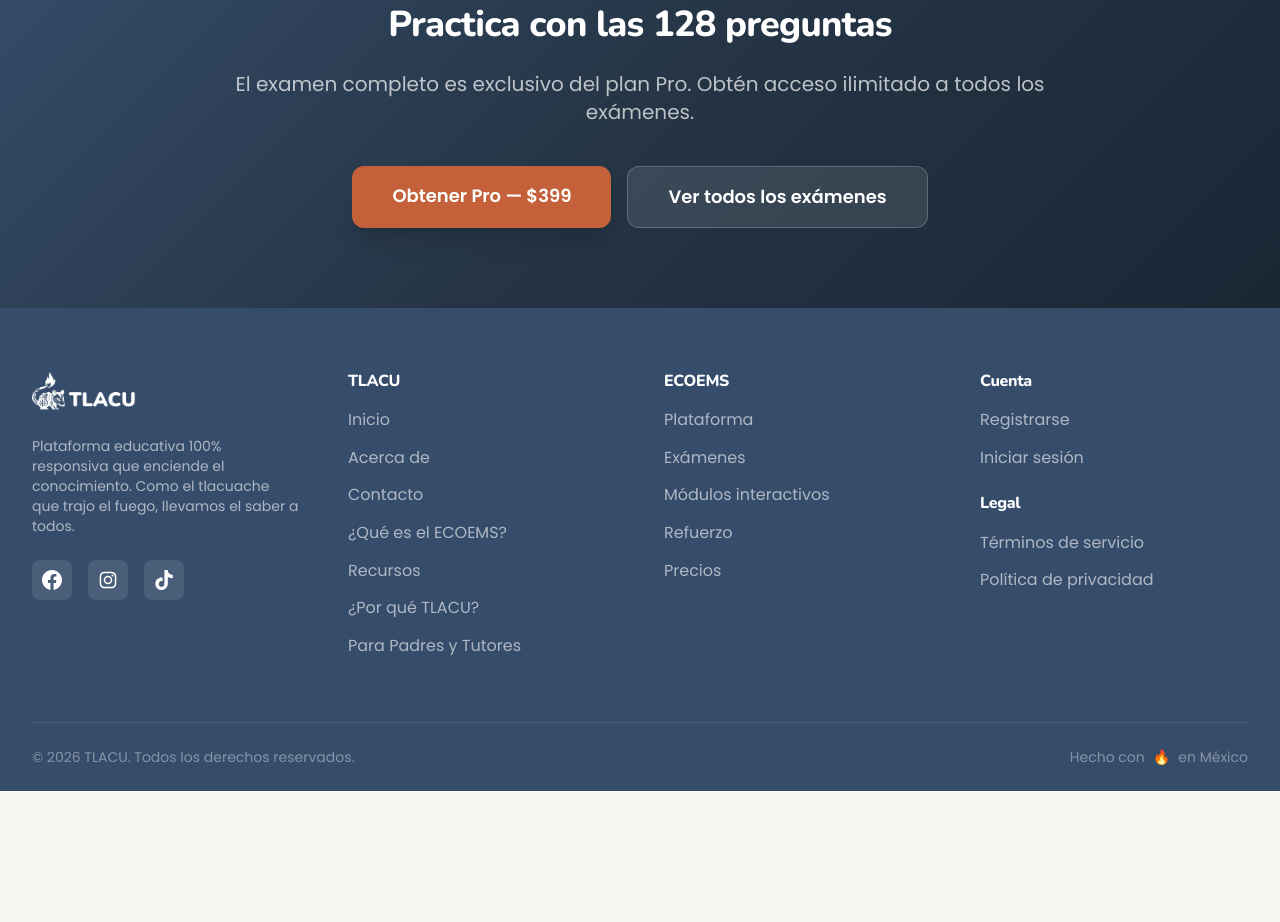
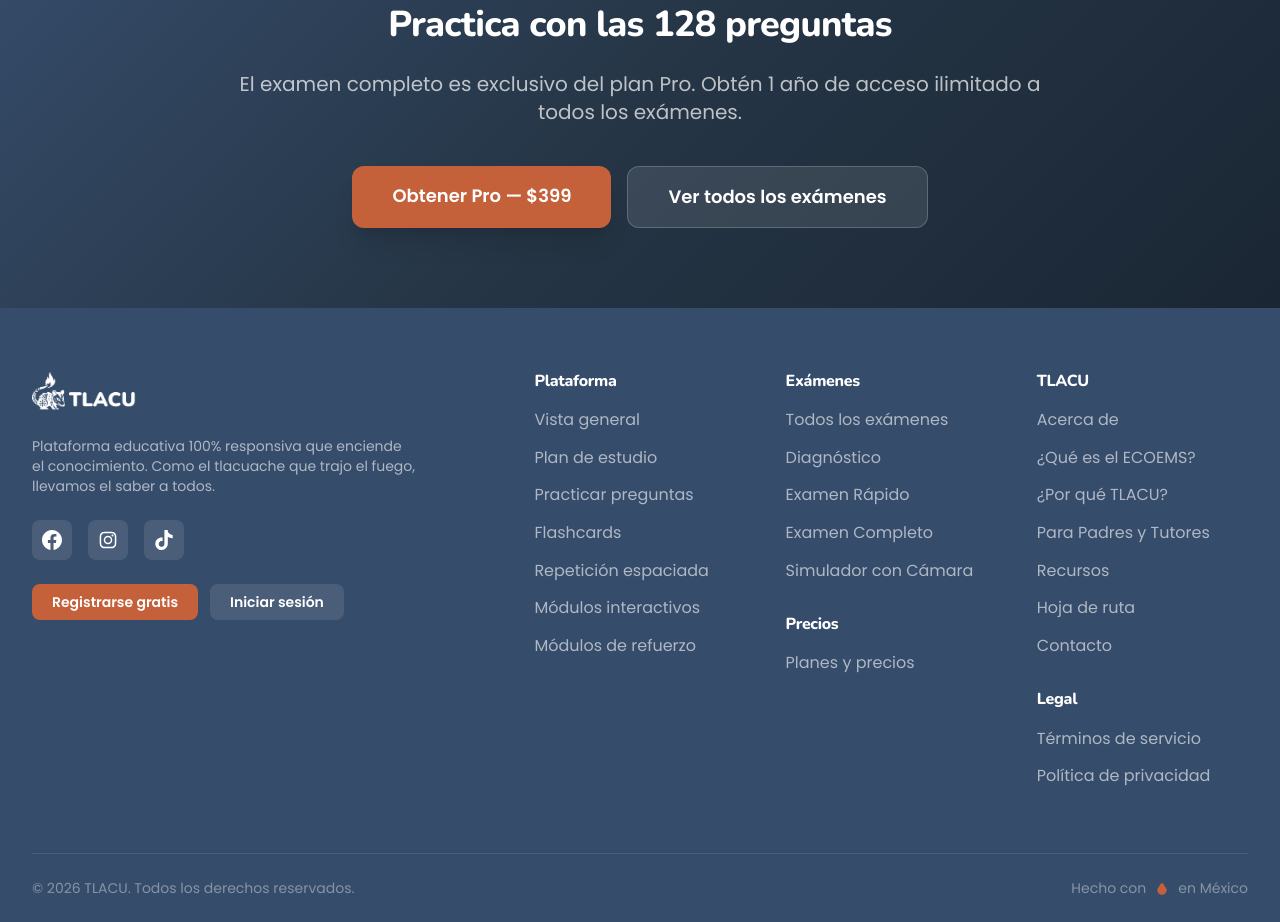
Before and after one commit to axo-mx/tlacu-landing, an Astro site: page /examenes/completo in a window 1280 px wide. Shown: the part 1831-2753 px from the top of the page. Before the commit the page ends 2622 px from the top, so only its background shows below. Built offline with nearby package versions, Linux system fonts and the light colour scheme; Astro itself is replaced by a stand-in of ours; no server answers.

Commit message:
arreglos landing para mvp

```diff
--- a/src/components/Footer.astro
+++ b/src/components/Footer.astro
@@ -7,9 +7,9 @@ const currentYear = new Date().getFullYear();
 <footer class="bg-navy text-white">
   <div class="max-w-7xl mx-auto px-4 sm:px-6 lg:px-8">
     {/* Main footer content */}
-    <div class="py-12 lg:py-16 grid md:grid-cols-2 lg:grid-cols-4 gap-8 lg:gap-12">
+    <div class="py-12 lg:py-16 grid sm:grid-cols-2 lg:grid-cols-5 gap-8 lg:gap-10">
       {/* Brand column */}
-      <div class="lg:col-span-1">
+      <div class="sm:col-span-2 lg:col-span-2">
         <a href="/" class="inline-block mb-4">
           <img
             src="/images/logos/logo-tlacu-light.webp"
@@ -20,11 +20,11 @@ const currentYear = new Date().getFullYear();
             loading="lazy"
           />
         </a>
-        <p class="text-white/60 text-sm mb-6">
+        <p class="text-white/60 text-sm mb-6 max-w-sm">
           Plataforma educativa 100% responsiva que enciende el conocimiento.
           Como el tlacuache que trajo el fuego, llevamos el saber a todos.
         </p>
-        <div class="flex gap-4">
+        <div class="flex gap-4 mb-6">
           <a href="#" class="w-10 h-10 bg-white/10 rounded-lg flex items-center justify-center hover:bg-turquoise transition-colors" aria-label="Facebook">
             <svg class="w-5 h-5" fill="currentColor" viewBox="0 0 24 24">
               <path d="M24 12.073c0-6.627-5.373-12-12-12s-12 5.373-12 12c0 5.99 4.388 10.954 10.125 11.854v-8.385H7.078v-3.47h3.047V9.43c0-3.007 1.792-4.669 4.533-4.669 1.312 0 2.686.235 2.686.235v2.953H15.83c-1.491 0-1.956.925-1.956 1.874v2.25h3.328l-.532 3.47h-2.796v8.385C19.612 23.027 24 18.062 24 12.073z"/>
@@ -41,43 +41,61 @@ const currentYear = new Date().getFullYear();
             </svg>
           </a>
         </div>
+        <div class="flex gap-3">
+          <PlatformLink path="/autenticacion/registro" class="px-5 py-2 bg-terracotta text-white text-sm font-semibold rounded-lg hover:bg-terracotta-light transition-colors">
+            Registrarse gratis
+          </PlatformLink>
+          <PlatformLink path="/autenticacion/iniciar-sesion" class="px-5 py-2 bg-white/10 text-white text-sm font-semibold rounded-lg hover:bg-white/20 transition-colors">
+            Iniciar sesión
+          </PlatformLink>
+        </div>
       </div>
 
-      {/* TLACU column */}
+      {/* Plataforma column */}
+      <div>
+        <h4 class="font-bold mb-4">Plataforma</h4>
+        <ul class="space-y-3">
+          <li><a href="/plataforma" class="text-white/60 hover:text-turquoise transition-colors">Vista general</a></li>
+          <li><a href="/plan-estudio" class="text-white/60 hover:text-turquoise transition-colors">Plan de estudio</a></li>
+          <li><a href="/practicar-preguntas" class="text-white/60 hover:text-turquoise transition-colors">Practicar preguntas</a></li>
+          <li><a href="/flashcards" class="text-white/60 hover:text-turquoise transition-colors">Flashcards</a></li>
+          <li><a href="/repaso-espaciado" class="text-white/60 hover:text-turquoise transition-colors">Repetición espaciada</a></li>
+          <li><a href="/modulos-interactivos" class="text-white/60 hover:text-turquoise transition-colors">Módulos interactivos</a></li>
+          <li><a href="/modulos/refuerzo" class="text-white/60 hover:text-turquoise transition-colors">Módulos de refuerzo</a></li>
+        </ul>
+      </div>
+
+      {/* Exámenes column */}
+      <div>
+        <h4 class="font-bold mb-4">Exámenes</h4>
+        <ul class="space-y-3">
+          <li><a href="/examenes" class="text-white/60 hover:text-turquoise transition-colors">Todos los exámenes</a></li>
+          <li><a href="/examenes/diagnostico" class="text-white/60 hover:text-turquoise transition-colors">Diagnóstico</a></li>
+          <li><a href="/examenes/rapido" class="text-white/60 hover:text-turquoise transition-colors">Examen Rápido</a></li>
+          <li><a href="/examenes/completo" class="text-white/60 hover:text-turquoise transition-colors">Examen Completo</a></li>
+          <li><a href="/examenes/simulador" class="text-white/60 hover:text-turquoise transition-colors">Simulador con Cámara</a></li>
+        </ul>
+
+        <h4 class="font-bold mb-4 mt-8">Precios</h4>
+        <ul class="space-y-3">
+          <li><a href="/precios" class="text-white/60 hover:text-turquoise transition-colors">Planes y precios</a></li>
+        </ul>
+      </div>
+
+      {/* TLACU + Legal column */}
       <div>
         <h4 class="font-bold mb-4">TLACU</h4>
         <ul class="space-y-3">
-          <li><a href="/" class="text-white/60 hover:text-turquoise transition-colors">Inicio</a></li>
           <li><a href="/acerca" class="text-white/60 hover:text-turquoise transition-colors">Acerca de</a></li>
-          <li><a href="/contacto" class="text-white/60 hover:text-turquoise transition-colors">Contacto</a></li>
           <li><a href="/que-es-ecoems" class="text-white/60 hover:text-turquoise transition-colors">¿Qué es el ECOEMS?</a></li>
-          <li><a href="/recursos" class="text-white/60 hover:text-turquoise transition-colors">Recursos</a></li>
           <li><a href="/por-que-tlacu" class="text-white/60 hover:text-turquoise transition-colors">¿Por qué TLACU?</a></li>
           <li><a href="/para-padres" class="text-white/60 hover:text-turquoise transition-colors">Para Padres y Tutores</a></li>
-        </ul>
-      </div>
-
-      {/* ECOEMS column */}
-      <div>
-        <h4 class="font-bold mb-4">ECOEMS</h4>
-        <ul class="space-y-3">
-          <li><a href="/plataforma" class="text-white/60 hover:text-turquoise transition-colors">Plataforma</a></li>
-          <li><a href="/examenes" class="text-white/60 hover:text-turquoise transition-colors">Exámenes</a></li>
-          <li><a href="/modulos-interactivos" class="text-white/60 hover:text-turquoise transition-colors">Módulos interactivos</a></li>
-          <li><a href="/modulos/refuerzo" class="text-white/60 hover:text-turquoise transition-colors">Refuerzo</a></li>
-          <li><a href="/precios" class="text-white/60 hover:text-turquoise transition-colors">Precios</a></li>
-        </ul>
-      </div>
-
-      {/* Account & Legal column */}
-      <div>
-        <h4 class="font-bold mb-4">Cuenta</h4>
-        <ul class="space-y-3">
-          <li><PlatformLink path="/autenticacion/registro" class="text-white/60 hover:text-turquoise transition-colors">Registrarse</PlatformLink></li>
-          <li><PlatformLink path="/autenticacion/iniciar-sesion" class="text-white/60 hover:text-turquoise transition-colors">Iniciar sesión</PlatformLink></li>
+          <li><a href="/recursos" class="text-white/60 hover:text-turquoise transition-colors">Recursos</a></li>
+          <li><a href="/hoja-de-ruta" class="text-white/60 hover:text-turquoise transition-colors">Hoja de ruta</a></li>
+          <li><a href="/contacto" class="text-white/60 hover:text-turquoise transition-colors">Contacto</a></li>
         </ul>
 
-        <h4 class="font-bold mb-4 mt-6">Legal</h4>
+        <h4 class="font-bold mb-4 mt-8">Legal</h4>
         <ul class="space-y-3">
           <li><a href="/terminos" class="text-white/60 hover:text-turquoise transition-colors">Términos de servicio</a></li>
           <li><a href="/privacidad" class="text-white/60 hover:text-turquoise transition-colors">Política de privacidad</a></li>
@@ -91,7 +109,11 @@ const currentYear = new Date().getFullYear();
         &copy; {currentYear} TLACU. Todos los derechos reservados.
       </p>
       <p class="text-white/40 text-sm flex items-center gap-2">
-        Hecho con <span class="text-terracotta">🔥</span> en México
+        Hecho con
+        <svg class="w-4 h-4 text-terracotta" fill="currentColor" viewBox="0 0 24 24">
+          <path d="M17.66 11.2C17.43 10.9 17.16 10.64 16.85 10.43C16.1 9.89 15.57 9.07 15.39 8.14C15.24 7.37 14.86 6.64 14.29 6.05C13.35 5.09 12 4 12 4C12 4 10.65 5.09 9.71 6.05C9.14 6.64 8.76 7.37 8.61 8.14C8.43 9.07 7.9 9.89 7.15 10.43C6.84 10.64 6.57 10.9 6.34 11.2C5.45 12.39 5 13.81 5 15.25C5 19.04 8.13 22 12 22C15.87 22 19 19.04 19 15.25C19 13.81 18.55 12.39 17.66 11.2Z"></path>
+        </svg>
+        en México
       </p>
     </div>
   </div>
--- a/src/pages/examenes/completo.astro
+++ b/src/pages/examenes/completo.astro
@@ -210,7 +210,7 @@ import PlatformLink from '../../components/PlatformLink.astro';
           Practica con las 128 preguntas
         </h2>
         <p class="text-xl text-white/70 mb-10">
-          El examen completo es exclusivo del plan Pro. Obtén acceso ilimitado a todos los exámenes.
+          El examen completo es exclusivo del plan Pro. Obtén 1 año de acceso ilimitado a todos los exámenes.
         </p>
         <div class="flex flex-col sm:flex-row gap-4 justify-center">
           <PlatformLink path="/autenticacion/registro" class="inline-block px-10 py-4 bg-terracotta text-white font-bold text-lg rounded-xl hover:bg-terracotta-dark transition-all shadow-xl">
--- a/src/pages/index.astro
+++ b/src/pages/index.astro
@@ -1118,6 +1118,7 @@ import PlatformLink from '../components/PlatformLink.astro';
             <span class="text-white/60 text-2xl line-through">$499</span>
             <span class="text-white text-5xl font-black">$399</span>
           </div>
+          <div class="text-white/60 text-sm mt-2">Pago único · 1 año de acceso desde la fecha de compra</div>
         </div>
 
         <div class="flex flex-col sm:flex-row gap-4 justify-center">
--- a/src/pages/plataforma.astro
+++ b/src/pages/plataforma.astro
@@ -725,7 +725,7 @@ import { BookOpen, Binary, Languages, Calculator, Dna, Atom, FlaskConical, Clock
           <span class="text-turquoise">Empieza hoy.</span> Enciende tu <span class="text-gradient-fire">futuro</span>
         </h2>
         <p class="text-xl text-white/70 mb-8">
-          Aprovecha la oferta de lanzamiento: $100 de descuento en el plan Pro.
+          Aprovecha la oferta de lanzamiento: $100 de descuento en el plan Pro. Pago único por 1 año de acceso.
         </p>
 
         <!-- Oferta de Lanzamiento -->
@@ -735,6 +735,7 @@ import { BookOpen, Binary, Languages, Calculator, Dna, Atom, FlaskConical, Clock
             <span class="text-white/60 text-2xl line-through">$499</span>
             <span class="text-white text-5xl font-black">$399</span>
           </div>
+          <div class="text-white/60 text-sm mt-2">Pago único · 1 año de acceso</div>
         </div>
 
         <div class="flex flex-col sm:flex-row gap-4 justify-center">
--- a/src/pages/precios.astro
+++ b/src/pages/precios.astro
@@ -46,8 +46,8 @@ const features = [
             Oferta de lanzamiento activa
           </div>
           <h1 class="text-4xl sm:text-5xl lg:text-6xl font-black text-white leading-tight mb-6">
-            <span class="text-turquoise">Invierte en ti.</span>
-            <br />Elige tu <span class="text-gradient-fire">plan</span>
+            Educación de <span class="text-turquoise">calidad</span>
+            <br />a un precio <span class="text-gradient-fire">accesible</span>
           </h1>
           <p class="text-xl text-white/70 max-w-2xl mx-auto">
             Comienza gratis o aprovecha $100 de descuento en Pro por tiempo limitado.
@@ -67,7 +67,7 @@ const features = [
               <span class="text-3xl">🔥</span>
               <div class="text-left">
                 <p class="text-terracotta font-bold text-lg">Oferta de lanzamiento</p>
-                <p class="text-navy/60 text-sm">${DISCOUNT_AMOUNT} pesos de descuento por tiempo limitado</p>
+                <p class="text-navy/60 text-sm">${DISCOUNT_AMOUNT} pesos de descuento · 1 año de acceso completo</p>
               </div>
             </div>
           </div>
@@ -528,7 +528,7 @@ const features = [
           <span class="text-turquoise">¿Listo?</span> Enciende tu <span class="text-gradient-fire">futuro</span>
         </h2>
         <p class="text-xl text-white/70 mb-10 max-w-2xl mx-auto">
-          Aprovecha la oferta de lanzamiento y prepárate con la plataforma más completa para el ECOEMS.
+          Pago único por 1 año de acceso. Aprovecha la oferta de lanzamiento y prepárate con la plataforma más completa para el ECOEMS.
         </p>
         <div class="flex flex-col sm:flex-row gap-4 justify-center">
           <PlatformLink path="/autenticacion/registro" class="px-10 py-4 bg-white text-navy font-bold text-lg rounded-xl hover:bg-white/90 transition-all">
@@ -541,7 +541,7 @@ const features = [
 
         {SHOW_DISCOUNT && (
           <p class="mt-6 text-white/50 text-sm">
-            Oferta de lanzamiento · Precio regular: ${PRICE_REGULAR}
+            Pago único · 1 año desde la fecha de compra · Precio regular: ${PRICE_REGULAR}
           </p>
         )}
       </div>
```
